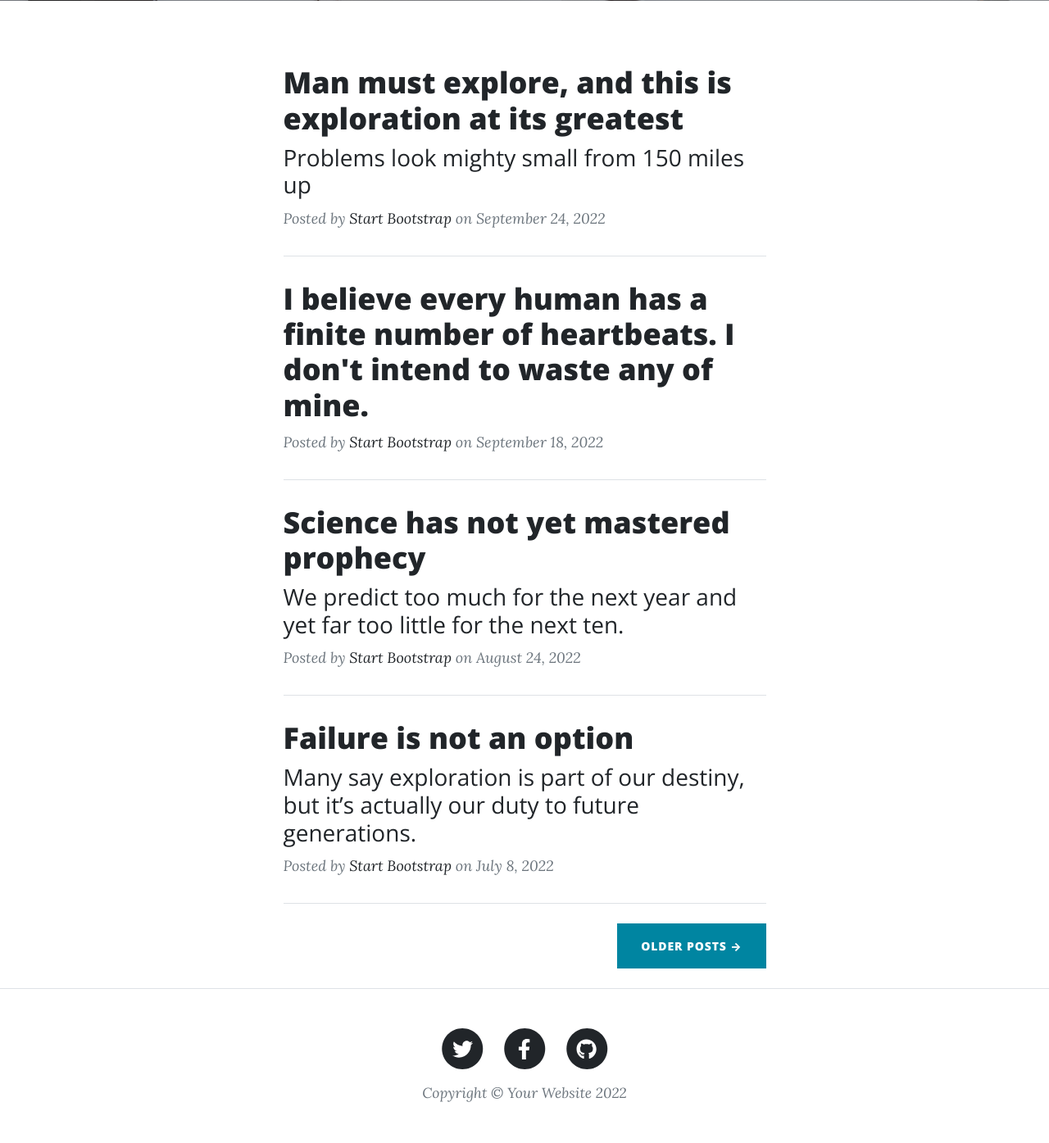
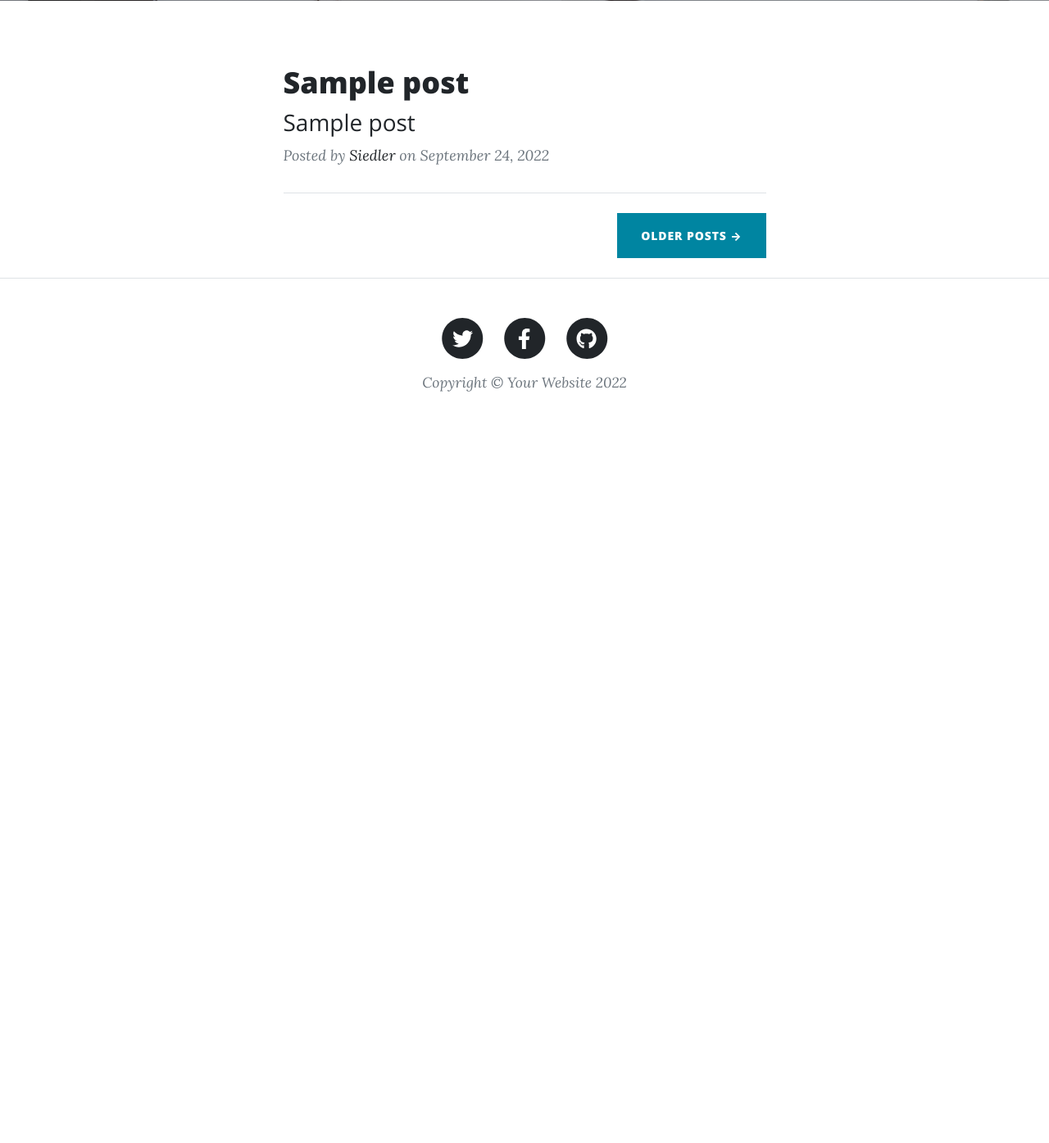
Before and after one commit to donsiedler/blog, a Flask app: template templates/index.html in a window 1280 px wide. Shown: the part 531-1926 px from the top of the page at 82% size. After the commit the page ends 1009 px from the top, so only its background shows below. Run offline with Flask 2, Linux system fonts and the light colour scheme; the template is opened without the code that fills it: most values are stand-ins (such as "Sample title", 1, 10 or a date in 2020); some libraries are stand-ins or nearby versions.

Commit message:
Get fake posts from API and pass them as context

```diff
--- a/main.py
+++ b/main.py
@@ -1,11 +1,17 @@
+import requests
 from flask import Flask, render_template
 
 app = Flask(__name__)
 
+FAKE_POSTS_URL = "https://api.npoint.io/c790b4d5cab58020d391"
+
 
 @app.route("/")
 def home():
-    return render_template("index.html")
+    response = requests.get(FAKE_POSTS_URL)
+    response.raise_for_status()
+    posts = response.json()
+    return render_template("index.html", posts=posts)
 
 
 @app.route("/contact")
--- a/templates/index.html
+++ b/templates/index.html
@@ -18,62 +18,26 @@
 <div class="container px-4 px-lg-5">
     <div class="row gx-4 gx-lg-5 justify-content-center">
         <div class="col-md-10 col-lg-8 col-xl-7">
+
+            {% for post in posts %}
+
             <!-- Post preview-->
             <div class="post-preview">
                 <a href="post.html">
-                    <h2 class="post-title">Man must explore, and this is exploration at its greatest</h2>
-                    <h3 class="post-subtitle">Problems look mighty small from 150 miles up</h3>
+                    <h2 class="post-title">{{ post.title }}</h2>
+                    <h3 class="post-subtitle">{{ post.subtitle }}</h3>
                 </a>
                 <p class="post-meta">
                     Posted by
-                    <a href="#!">Start Bootstrap</a>
+                    <a href="#!">Siedler</a>
                     on September 24, 2022
                 </p>
             </div>
             <!-- Divider-->
             <hr class="my-4"/>
-            <!-- Post preview-->
-            <div class="post-preview">
-                <a href="post.html"><h2 class="post-title">I believe every human has a finite number of heartbeats. I
-                    don't intend to waste any of mine.</h2></a>
-                <p class="post-meta">
-                    Posted by
-                    <a href="#!">Start Bootstrap</a>
-                    on September 18, 2022
-                </p>
-            </div>
-            <!-- Divider-->
-            <hr class="my-4"/>
-            <!-- Post preview-->
-            <div class="post-preview">
-                <a href="post.html">
-                    <h2 class="post-title">Science has not yet mastered prophecy</h2>
-                    <h3 class="post-subtitle">We predict too much for the next year and yet far too little for the next
-                        ten.</h3>
-                </a>
-                <p class="post-meta">
-                    Posted by
-                    <a href="#!">Start Bootstrap</a>
-                    on August 24, 2022
-                </p>
-            </div>
-            <!-- Divider-->
-            <hr class="my-4"/>
-            <!-- Post preview-->
-            <div class="post-preview">
-                <a href="post.html">
-                    <h2 class="post-title">Failure is not an option</h2>
-                    <h3 class="post-subtitle">Many say exploration is part of our destiny, but it’s actually our duty to
-                        future generations.</h3>
-                </a>
-                <p class="post-meta">
-                    Posted by
-                    <a href="#!">Start Bootstrap</a>
-                    on July 8, 2022
-                </p>
-            </div>
-            <!-- Divider-->
-            <hr class="my-4"/>
+
+            {% endfor %}
+
             <!-- Pager-->
             <div class="d-flex justify-content-end mb-4"><a class="btn btn-primary text-uppercase" href="#!">Older Posts
                 →</a></div>
```
